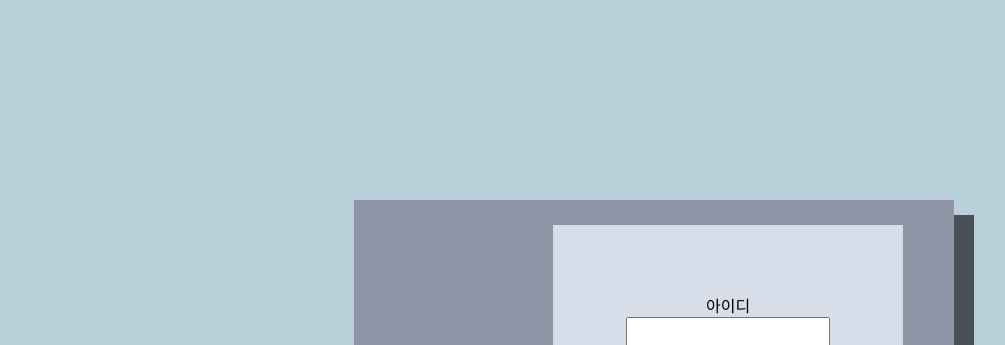
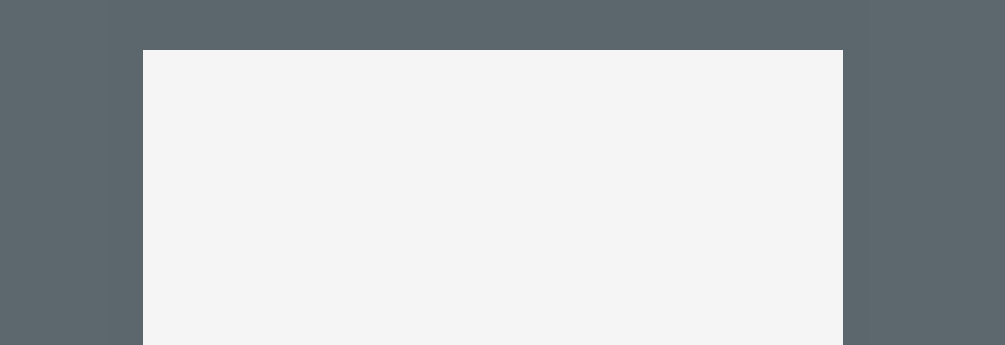
Before and after one commit to Saccharin01/COOPTest, a website: page Team2/public/html/index.html in a window 1280 px wide. Shown: the top 345 px of the page, without its empty margins (147-1152 px from the left). Drawn offline with Linux system fonts and the light colour scheme.

Commit message:
partition과 welcomeSubmit css할당

```diff
--- a/Team2/public/html/style.css
+++ b/Team2/public/html/style.css
@@ -24,6 +24,30 @@ body {
   background-color: #8e95a7;
   box-shadow: 20px 15px #495057;
 }
+
+#partition {
+  height: 100vh;
+  width: 100vw;
+  background-color: rgba(0, 0, 0, 0.5);
+  position: absolute;
+  z-index: 2
+}
+
+#welcomeSubmit {
+  position: absolute;
+  z-index: 3;
+  display: flex;
+  flex-direction: column;
+  align-items: center;
+  justify-content: center;
+  width: 700px;
+  height: 700px;
+  box-sizing: border-box;
+  background-color: whitesmoke;
+  padding: 0px 20px;
+  gap: 10px;
+}
+
 
 form {
   width: 350px;
```
